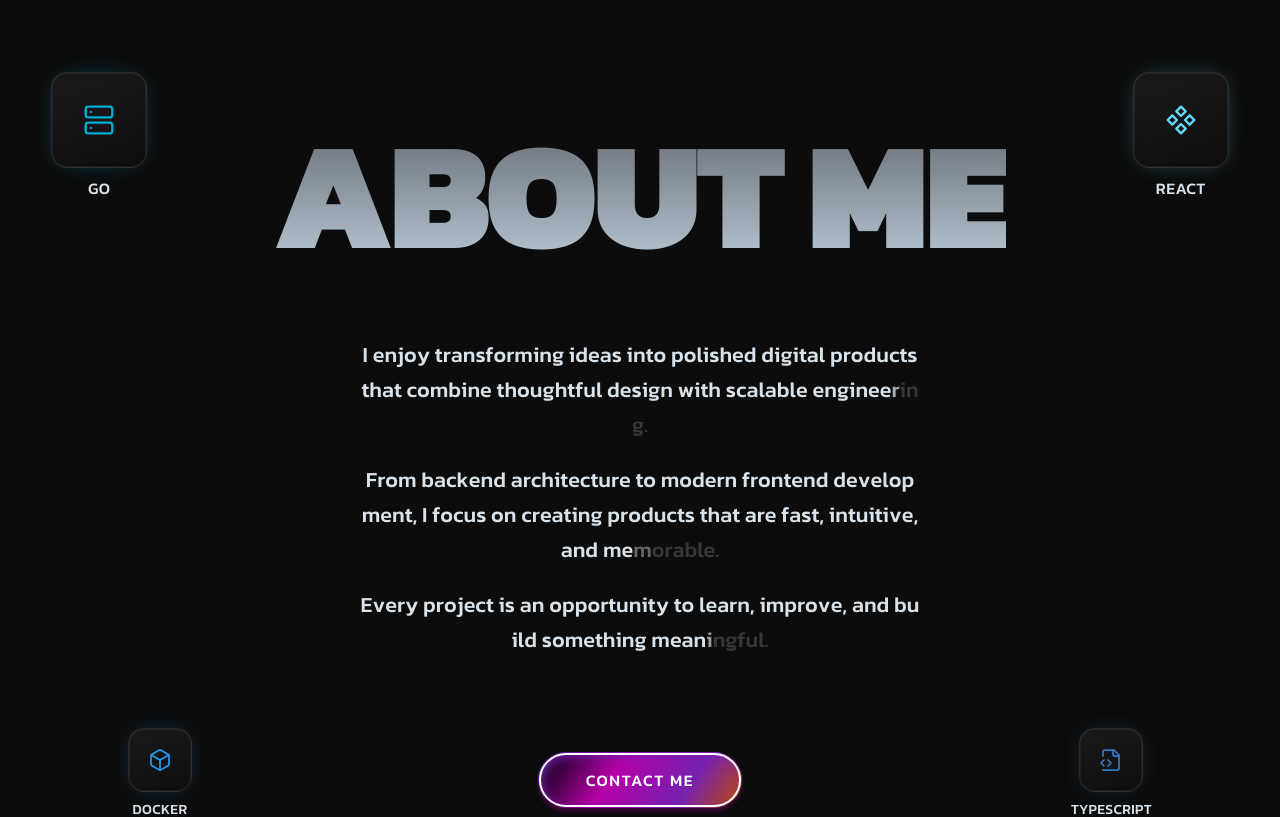
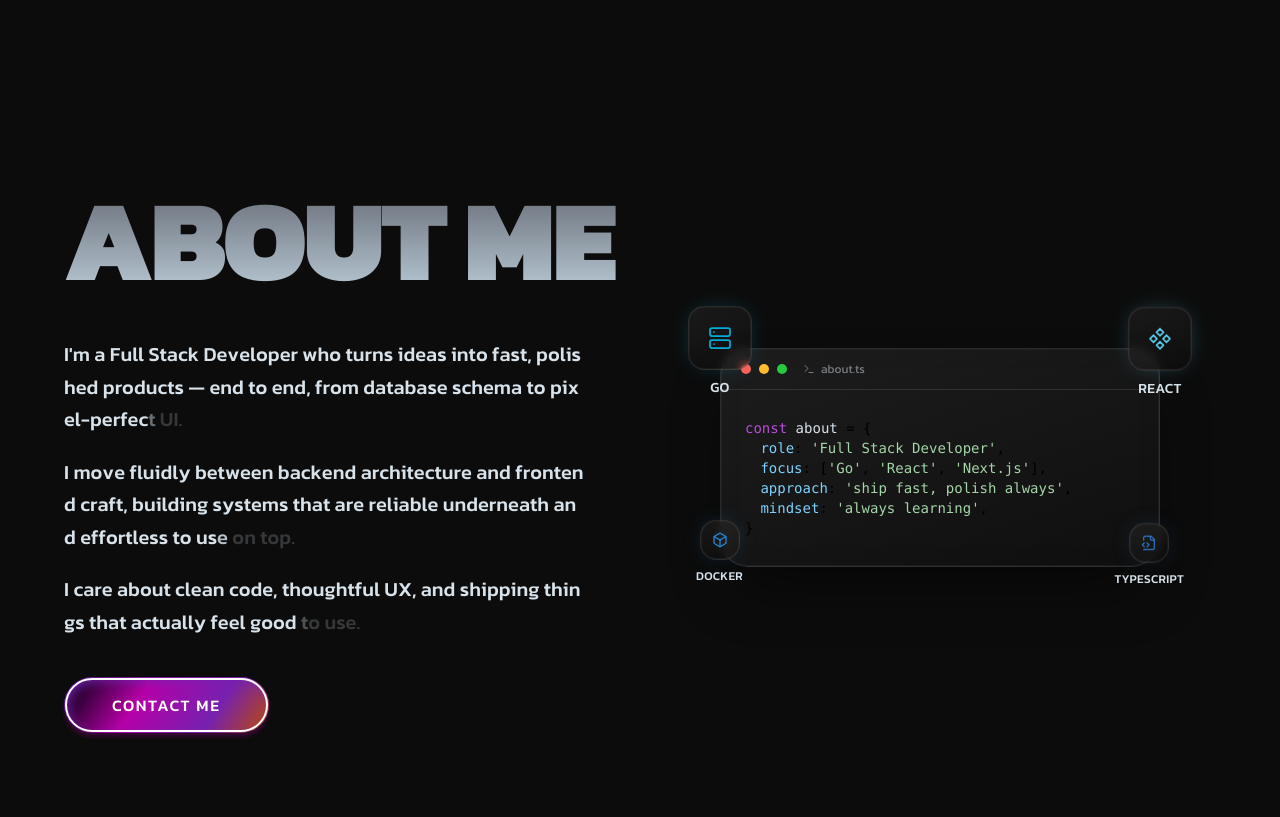
Before and after one commit to tonklasocute/tonkla-portfolio, a React (Vite) app: page / in a window 1280 px wide. Shown: the part 1514-2331 px from the top of the page. Built offline with nearby package versions, Linux system fonts and the light colour scheme.

Commit message:
feat: enhance AboutSection with new layout, animations, and updated content

```diff
--- a/src/components/AboutSection.tsx
+++ b/src/components/AboutSection.tsx
@@ -1,84 +1,125 @@
+import { motion } from 'framer-motion'
+import { Terminal } from 'lucide-react'
+import type { ReactNode } from 'react'
 import FadeIn from './FadeIn'
 import AnimatedText from './AnimatedText'
 import ContactButton from './ContactButton'
 import TechBadge from './TechBadge'
 
 const ABOUT_PARAGRAPHS = [
-  'I enjoy transforming ideas into polished digital products that combine thoughtful design with scalable engineering.',
-  'From backend architecture to modern frontend development, I focus on creating products that are fast, intuitive, and memorable.',
-  'Every project is an opportunity to learn, improve, and build something meaningful.',
+  "I'm a Full Stack Developer who turns ideas into fast, polished products — end to end, from database schema to pixel-perfect UI.",
+  'I move fluidly between backend architecture and frontend craft, building systems that are reliable underneath and effortless to use on top.',
+  'I care about clean code, thoughtful UX, and shipping things that actually feel good to use.',
+]
+
+const PROFILE_LINES: { indent: number; content: ReactNode }[] = [
+  { indent: 0, content: <><span style={{ color: '#BB4CDB' }}>const</span> <span style={{ color: '#D7E2EA' }}>about</span> = {'{'}</> },
+  { indent: 1, content: <><span style={{ color: '#7DD3FC' }}>role</span>: <span style={{ color: '#A5D6A7' }}>'Full Stack Developer'</span>,</> },
+  { indent: 1, content: <><span style={{ color: '#7DD3FC' }}>focus</span>: [<span style={{ color: '#A5D6A7' }}>'Go'</span>, <span style={{ color: '#A5D6A7' }}>'React'</span>, <span style={{ color: '#A5D6A7' }}>'Next.js'</span>],</> },
+  { indent: 1, content: <><span style={{ color: '#7DD3FC' }}>approach</span>: <span style={{ color: '#A5D6A7' }}>'ship fast, polish always'</span>,</> },
+  { indent: 1, content: <><span style={{ color: '#7DD3FC' }}>mindset</span>: <span style={{ color: '#A5D6A7' }}>'always learning'</span>,</> },
+  { indent: 0, content: <>{'}'}</> },
+]
+
+const CORNER_BADGES = [
+  { name: 'Go', size: 'md' as const, position: '-top-6 -left-6 sm:-top-8 sm:-left-8', delay: 0.2 },
+  { name: 'React', size: 'md' as const, position: '-top-6 -right-6 sm:-top-8 sm:-right-8', delay: 0.6 },
+  { name: 'Docker', size: 'sm' as const, position: '-bottom-5 -left-5 sm:-bottom-6 sm:-left-6', delay: 1 },
+  { name: 'TypeScript', size: 'sm' as const, position: '-bottom-5 -right-5 sm:-bottom-6 sm:-right-6', delay: 1.4 },
 ]
 
 export default function AboutSection() {
   return (
-    <section
-      id="about"
-      className="relative min-h-screen flex flex-col items-center justify-center px-5 sm:px-8 md:px-10 py-20"
-    >
-      <FadeIn
-        delay={0.1}
-        x={-80}
-        y={0}
-        duration={0.9}
-        className="absolute top-[4%] left-[1%] sm:left-[2%] md:left-[4%]"
-      >
-        <TechBadge name="Go" size="lg" />
-      </FadeIn>
-
-      <FadeIn
-        delay={0.25}
-        x={-80}
-        y={0}
-        duration={0.9}
-        className="absolute bottom-[8%] left-[3%] sm:left-[6%] md:left-[10%]"
-      >
-        <TechBadge name="Docker" size="md" />
-      </FadeIn>
-
-      <FadeIn
-        delay={0.15}
-        x={80}
-        y={0}
-        duration={0.9}
-        className="absolute top-[4%] right-[1%] sm:right-[2%] md:right-[4%]"
-      >
-        <TechBadge name="React" size="lg" />
-      </FadeIn>
-
-      <FadeIn
-        delay={0.3}
-        x={80}
-        y={0}
-        duration={0.9}
-        className="absolute bottom-[8%] right-[3%] sm:right-[6%] md:right-[10%]"
-      >
-        <TechBadge name="TypeScript" size="md" />
-      </FadeIn>
-
-      <div className="flex flex-col items-center gap-10 sm:gap-14 md:gap-16">
-        <FadeIn delay={0} y={40}>
+    <section id="about" className="relative px-5 sm:px-8 md:px-10 py-20 sm:py-28 md:py-36">
+      <div className="max-w-6xl mx-auto grid grid-cols-1 lg:grid-cols-2 gap-16 lg:gap-12 items-center">
+        <div className="flex flex-col gap-8 sm:gap-10">
+          <FadeIn y={40}>
             <h2
-            className="hero-heading font-black uppercase leading-none tracking-tight text-center"
-            style={{ fontSize: 'clamp(3rem, 12vw, 160px)' }}
+              className="hero-heading font-black uppercase leading-none tracking-tight"
+              style={{ fontSize: 'clamp(3rem, 9vw, 120px)' }}
             >
               About me
             </h2>
           </FadeIn>
 
-        <div className="flex flex-col items-center gap-16 sm:gap-20 md:gap-24">
           <div className="flex flex-col gap-4 sm:gap-5">
             {ABOUT_PARAGRAPHS.map((text) => (
               <AnimatedText
                 key={text}
                 text={text}
-                className="text-[#D7E2EA] font-medium text-center leading-relaxed max-w-[560px]"
-                style={{ fontSize: 'clamp(1rem, 2vw, 1.35rem)' }}
+                className="text-[#D7E2EA] font-medium leading-relaxed max-w-[520px]"
+                style={{ fontSize: 'clamp(1rem, 1.8vw, 1.25rem)' }}
               />
             ))}
           </div>
 
+          <FadeIn delay={0.2}>
             <ContactButton />
+          </FadeIn>
         </div>
+
+        <FadeIn delay={0.2} x={60} y={0} duration={0.9}>
+          <div className="relative w-full max-w-[440px] mx-auto">
+            <div
+              className="absolute inset-0 -z-10 rounded-full blur-3xl"
+              style={{
+                background:
+                  'radial-gradient(circle, rgba(182,0,168,0.3) 0%, rgba(118,33,176,0.18) 45%, transparent 75%)',
+              }}
+            />
+
+            {CORNER_BADGES.map((badge) => (
+              <motion.div
+                key={badge.name}
+                className={`absolute z-20 hidden sm:block ${badge.position}`}
+                animate={{ y: [0, -10, 0] }}
+                transition={{
+                  duration: 4.5,
+                  repeat: Infinity,
+                  ease: 'easeInOut',
+                  delay: badge.delay,
+                }}
+              >
+                <TechBadge name={badge.name} size={badge.size} />
+              </motion.div>
+            ))}
+
+            <div
+              className="relative rounded-[24px] sm:rounded-[28px] border border-white/10 overflow-hidden backdrop-blur-md"
+              style={{
+                background:
+                  'linear-gradient(160deg, rgba(255,255,255,0.07) 0%, rgba(255,255,255,0.015) 100%)',
+                boxShadow:
+                  '0 30px 60px -20px rgba(0,0,0,0.6), inset 0 0 0 1px rgba(255,255,255,0.04)',
+              }}
+            >
+              <div className="flex items-center gap-2 px-4 sm:px-5 py-3 border-b border-white/10">
+                <span className="w-2.5 h-2.5 rounded-full bg-[#FF5F56]" />
+                <span className="w-2.5 h-2.5 rounded-full bg-[#FFBD2E]" />
+                <span className="w-2.5 h-2.5 rounded-full bg-[#27C93F]" />
+                <span className="ml-2 flex items-center gap-1.5 text-[#D7E2EA]/50 text-[10px] sm:text-xs">
+                  <Terminal size={12} />
+                  about.ts
+                </span>
+              </div>
+
+              <div className="px-4 sm:px-6 py-5 sm:py-7 font-mono text-[11px] sm:text-xs md:text-sm leading-relaxed">
+                {PROFILE_LINES.map((line, i) => (
+                  <div key={i} style={{ paddingLeft: `${line.indent * 1.1}em` }}>
+                    {line.content}
+                    {i === PROFILE_LINES.length - 2 && (
+                      <motion.span
+                        className="inline-block w-[6px] h-[1em] bg-[#D7E2EA] ml-1 align-middle"
+                        animate={{ opacity: [1, 1, 0, 0] }}
+                        transition={{ duration: 1, repeat: Infinity, times: [0, 0.5, 0.5, 1] }}
+                      />
+                    )}
+                  </div>
+                ))}
+              </div>
+            </div>
+          </div>
+        </FadeIn>
       </div>
     </section>
   )
```
Lines whose indentation alone changed are shown as unchanged.
